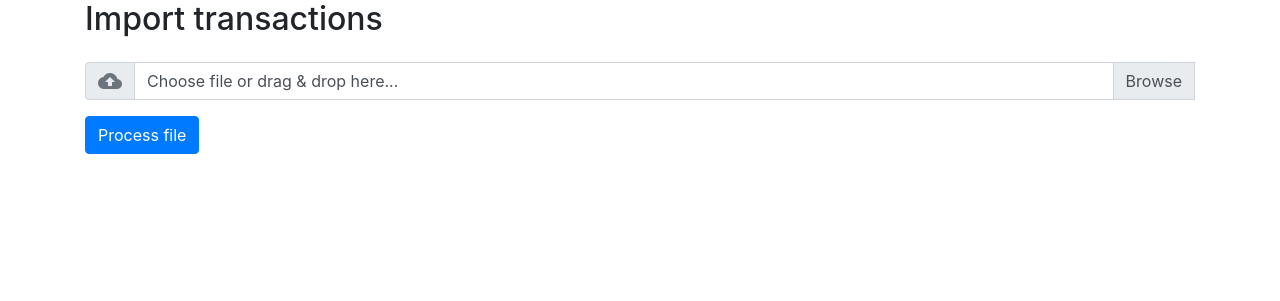
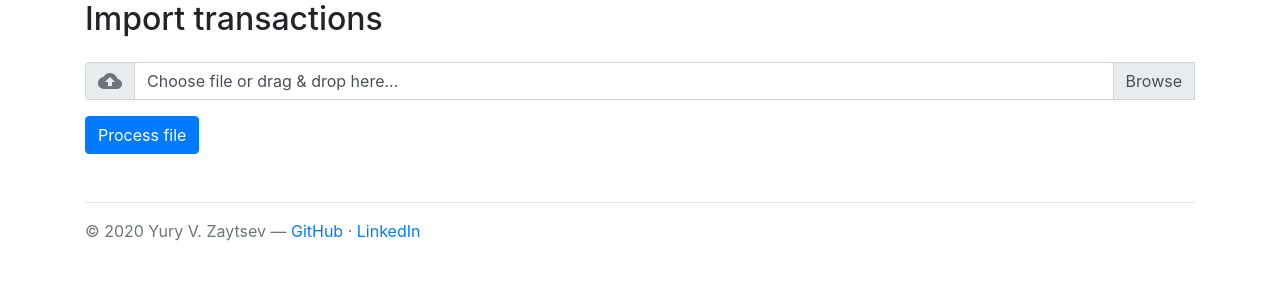
Before and after one commit to moneymeets/sepacetamol, a Django app: page / in a window 1280 px wide. Shown: the part 160-461 px from the top of the page. Run offline with Django 3.2, Linux system fonts and the light colour scheme; some libraries are stand-ins or nearby versions.

Commit message:
Add page footer

```diff
--- a/sepacetamol/templates/base.html
+++ b/sepacetamol/templates/base.html
@@ -20,6 +20,10 @@
             padding-top: 1rem;
             padding-bottom: 1rem;
         }
+
+        footer {
+            padding-top: 1rem;
+        }
     </style>
 </head>
 
@@ -31,6 +35,17 @@
     {% endblock %}
 
 </main>
+
+<footer class="container">
+    <hr>
+    <div class="text-muted">
+        <p>
+            &copy; {% now "Y" %} Yury V. Zaytsev &mdash;
+            <a href="https://github.com/zyv">GitHub</a> &middot;
+            <a href="https://www.linkedin.com/in/yuryzaytsev/">LinkedIn</a>
+        </p>
+    </div>
+</footer>
 
 <script src="https://code.jquery.com/jquery-3.4.1.slim.min.js" integrity="sha384-J6qa4849blE2+poT4WnyKhv5vZF5SrPo0iEjwBvKU7imGFAV0wwj1yYfoRSJoZ+n" crossorigin="anonymous"></script>
 <script src="https://cdn.jsdelivr.net/npm/popper.js@1.16.0/dist/umd/popper.min.js" integrity="sha384-Q6E9RHvbIyZFJoft+2mJbHaEWldlvI9IOYy5n3zV9zzTtmI3UksdQRVvoxMfooAo" crossorigin="anonymous"></script>
```
